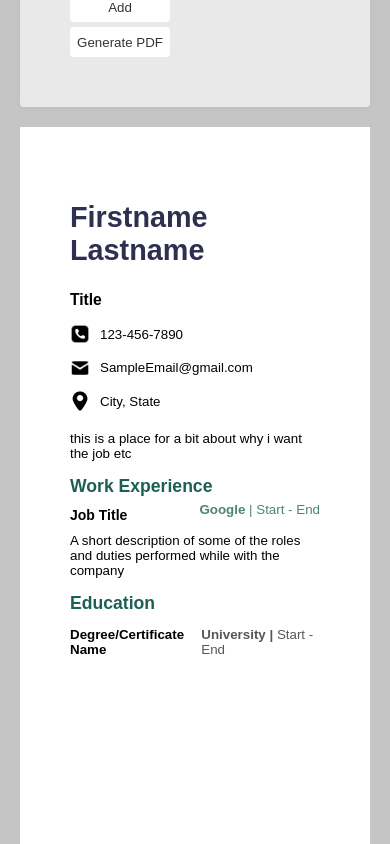
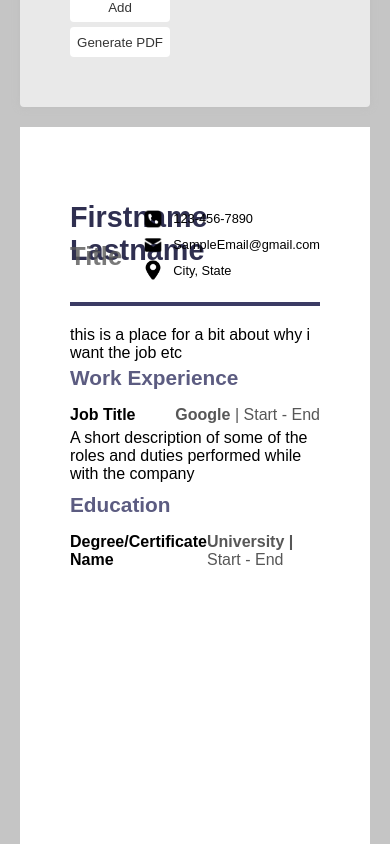
Before and after one commit to lifeofbry19/cv-project, a React (Create React App) app: page /resume-builder in a window 390 px wide. Shown: the part 1160-2004 px from the top of the page. Built offline with nearby package versions, Linux system fonts and the light colour scheme.

Commit message:
added css modules

```diff
--- a/src/components/CvOutput.js
+++ b/src/components/CvOutput.js
@@ -4,7 +4,7 @@ import ExperienceOutput from "./ExperienceOutput";
 import PhoneImage from "../images/PhoneImage.png";
 import MailIcon from "../images/MailIcon.png";
 import LocationIcon from "../images/LocationIcon.png";
-import styles from "./CvOutputOne.css";
+import styles from "./CvOutputOne.module.css";
 
 const CvOutput = ({ personalInfo, workExperience, educationExperience }) => {
   const workExpComponents = workExperience.map((job) => {
@@ -30,9 +30,9 @@ const CvOutput = ({ personalInfo, workExperience, educationExperience }) => {
   });
 
   return (
-    <div className="cv-output">
-      <div className={styles["cv-header"]}>
-        <h2 className="name-output">
+    <div className={styles.cvOutput}>
+      <div className={styles.cvHeader}>
+        <h2 className={styles.nameOutput}>
           <strong>
             {personalInfo.name ? personalInfo.name : "Firstname Lastname"}
           </strong>
@@ -42,29 +42,29 @@ const CvOutput = ({ personalInfo, workExperience, educationExperience }) => {
         </h3>
 
         <div className={styles.icons}>
-          <p className="number-output">
+          <p className={styles.numberOutput}>
             <img src={PhoneImage}></img>
             {personalInfo.phone ? personalInfo.phone : "123-456-7890"}
           </p>
-          <p className="email-output">
+          <p className={styles.emailOutput}>
             <img src={MailIcon}></img>
             {personalInfo.email ? personalInfo.email : "SampleEmail@gmail.com"}
           </p>
-          <p className="location-output">
+          <p className={styles.locationOutput}>
             <img src={LocationIcon}></img>
             {personalInfo.address ? personalInfo.address : "City, State"}
           </p>
         </div>
       </div>
-      <div className="description">
+      <div className={styles.description}>
         {personalInfo.description
           ? personalInfo.description
           : "this is a place for a bit about why i want the job etc"}
       </div>
-      <h3 className="experience-title">Work Experience</h3>
-      <div className="work-experience">{workExpComponents}</div>
-      <h3 className="experience-title">Education</h3>
-      <div className="education-experience">{educationComponents}</div>
+      <h3 className={styles.experienceTitle}>Work Experience</h3>
+      <div className={styles.workExperience}>{workExpComponents}</div>
+      <h3 className={styles.experienceTitle}>Education</h3>
+      <div className={styles.educationExperience}>{educationComponents}</div>
     </div>
   );
 };
--- a/src/components/CvOutputOne.css
+++ b/src/components/CvOutputOne.module.css
@@ -1,4 +1,4 @@
-.cv-output {
+.cvOutput {
   height: 1000px;
   padding: 50px;
   margin-top: 20px;
@@ -6,7 +6,7 @@
   margin-left: 20px;
   background-color: white;
 }
-.cv-header {
+.cvHeader {
   display: grid;
   grid-template: 55px 60px / 1fr 1fr 1fr;
 
@@ -17,7 +17,7 @@
   border-bottom: 4px solid rgb(59, 59, 100);
   padding-bottom: 10px;
 }
-.name-output {
+.nameOutput {
   grid-area: name;
   display: flex;
   align-items: start;
@@ -47,18 +47,18 @@ img {
   height: 20px;
   width: 20px;
 }
-.number-output {
+.numberOutput {
   display: flex;
   gap: 10px;
   align-items: center;
 }
 
-.email-output {
+.emailOutput {
   display: flex;
   gap: 10px;
   align-items: center;
 }
-.location-output {
+.locationOutput {
   display: flex;
   gap: 10px;
   align-items: center;
@@ -70,7 +70,7 @@ img {
   height: 30px;
 }
 
-.experience-title {
+.experienceTitle {
   color: rgb(92, 92, 129);
   margin: 0;
   margin-top: 10px;
@@ -79,29 +79,29 @@ img {
 
 /* Work Experience */
 
-.work-experience {
+.workExperience {
   display: flex;
   flex-direction: column;
 }
-.title-and-dates {
+.titleAndDates {
   display: flex;
   justify-content: space-between;
   color: rgb(87, 87, 87);
 }
-.job-title {
+.jobTitle {
   color: black;
   margin-bottom: 5px;
 }
 .dates {
   margin-bottom: 0;
 }
-.job-description {
+.jobDescription {
   margin: 0;
 }
 
 /* Education */
 
-.degree-and-uni {
+.degreeAndUni {
   display: flex;
   justify-content: space-between;
   color: rgb(87, 87, 87);
--- a/src/components/EducationOutput.js
+++ b/src/components/EducationOutput.js
@@ -1,15 +1,16 @@
 import React from "react";
+import styles from "./CvOutputOne.module.css";
 
 const EducationOutput = ({ school, educationExperience, id }) => {
   return (
     <div className="education-experience">
-      <div className="degree-and-uni">
-        <p className="degree">
+      <div className={styles.degreeAndUni}>
+        <p className={styles.degree}>
           <strong>
             {school.degree ? school.degree : "Degree/Certificate Name"}
           </strong>
         </p>
-        <p className="uni">
+        <p className={styles.uni}>
           <strong>
             {school.university ? school.university : "University"} |{" "}
           </strong>
--- a/src/components/ExperienceOutput.js
+++ b/src/components/ExperienceOutput.js
@@ -1,18 +1,19 @@
 import React from "react";
+import styles from "./CvOutputOne.module.css";
 
 const ExperienceOutput = ({ workExperience, job, id }) => {
   return (
-    <div className="work-experience">
-      <div className="title-and-dates">
-        <p className="job-title">
+    <div className={styles.workExperience}>
+      <div className={styles.titleAndDates}>
+        <p className={styles.jobTitle}>
           <strong>{job.position ? job.position : "Job Title"}</strong>
         </p>
-        <p className="dates">
+        <p className={styles.dates}>
           <strong>{job.company ? job.company : "Google"}</strong> |{" "}
           {job.start ? job.start : "Start"} - {job.end ? job.end : "End"}
         </p>
       </div>
-      <p className="job-description">
+      <p className={styles.jobDescription}>
         {job.description
           ? job.description
           : "A short description of some of the roles and duties performed while with the company"}
--- a/src/components/template-two/CvTemplateTwo.js
+++ b/src/components/template-two/CvTemplateTwo.js
@@ -1,5 +1,5 @@
 import React from "react";
-import styles from "./CvTemplateTwo.css";
+import styles from "./CvTemplateTwo.module.css";
 import EducationOutputTwo from "./EducationOutputTwo";
 import ExperienceOutputTwo from "./ExperienceOutputTwo";
 import PhoneImage from "../../images/PhoneImage.png";
@@ -34,37 +34,35 @@ const CvTemplateTwo = ({
   });
 
   return (
-    <div className="cv-output">
-      <div className="cv-header">
-        <div className="name-output">
+    <div className={styles.cvOutput}>
+      <div className={styles.cvHeader}>
+        <div className={styles.nameOutput}>
           <h2>{personalInfo.name ? personalInfo.name : "Your Name Here"} |</h2>
           <h2 style={{ paddingLeft: "10px" }}>
             {" "}
             {personalInfo.title ? personalInfo.title : "Title"}
           </h2>
         </div>
-        <div className="location-number-email">
-          <p className="location">
+        <div className={styles.locationNumberEmail}>
+          <p className={styles.location}>
             {personalInfo.address ? personalInfo.address : "City, State"} |
           </p>
-          <p className="number">
-            {personalInfo.phone ? personalInfo.phone : "123-456-7890"} |
-          </p>
-          <p className="email">
+          <p>{personalInfo.phone ? personalInfo.phone : "123-456-7890"} |</p>
+          <p>
             {personalInfo.email ? personalInfo.email : "SampleEmail@gmail.com"}
           </p>
         </div>
       </div>
-      <h3 className="experience-title">Technologies</h3>
-      <div className="technologies">
+      <h3 className={styles.experienceTitle}>Technologies</h3>
+      <div className={styles.technologies}>
         {personalInfo.description
           ? personalInfo.description
           : "This is a place for a bit about myself and the tech I use"}
       </div>
-      <h3 className="experience-title">Education</h3>
-      <div className="education-experience">{educationComponents}</div>
-      <h3 className="experience-title">Work Experience</h3>
-      <div className="work-experience">{workExpComponents}</div>
+      <h3 className={styles.experienceTitle}>Education</h3>
+      <div className={styles.educationExperience}>{educationComponents}</div>
+      <h3 className={styles.experienceTitle}>Work Experience</h3>
+      <div className={styles.workExperience}>{workExpComponents}</div>
     </div>
   );
 };
--- a/src/components/template-two/CvTemplateTwo.css
+++ b/src/components/template-two/CvTemplateTwo.module.css
@@ -1,11 +1,21 @@
-.cv-header {
+.cvOutput {
+  height: 1000px;
+  padding: 50px;
+  margin-top: 20px;
+  margin-right: 20px;
+  margin-left: 20px;
+  background-color: white;
+}
+.cvHeader {
   display: flex;
   justify-content: flex-start;
   flex-direction: column;
   border: none;
 }
-
-.name-output > h2 {
+.nameOutput {
+  display: flex;
+}
+.nameOutput > h2 {
   display: flex;
   align-items: center;
   font-size: 30px;
@@ -14,23 +24,23 @@
 .technologies {
   margin-top: 10px;
 }
-.location-number-email {
+.locationNumberEmail {
   display: flex;
   gap: 5px;
   font-size: 14px;
 }
-.experience-title {
+.experienceTitle {
   color: rgb(28, 96, 84);
   font-size: 1.1rem;
   margin-top: 15px;
 }
 
-.university-title {
+.universityTitle {
   font-size: 0.9rem;
   margin-bottom: 5px;
   margin-top: 15px;
 }
-.degree-list {
+.degreeList {
   margin-top: 0;
   padding-left: 15px;
 }
@@ -39,8 +49,11 @@
   color: rgb(76, 132, 121);
   margin-top: 5px;
 }
-.job-title {
+.jobTitle {
   font-size: 14px;
   margin-top: 10px;
   margin-bottom: 10px;
 }
+.jobDescription {
+  margin: 0;
+}
--- a/src/components/template-two/EducationOutputTwo.js
+++ b/src/components/template-two/EducationOutputTwo.js
@@ -1,19 +1,19 @@
 import React from "react";
-import styles from "./CvTemplateTwo.css";
+import styles from "./CvTemplateTwo.module.css";
 
 const EducationOutput = ({ school, educationExperience, id }) => {
   return (
-    <div className="education-experience">
-      <h4 className="university-title">
+    <div className={styles.educationExperience}>
+      <h4 className={styles.universityTitle}>
         {school.university ? school.university : "University"}
       </h4>
-      <ul className="degree-list">
+      <ul className={styles.degreeList}>
         <li>
           {school.from ? school.from : "Start"} -{" "}
           {school.to ? school.to : "End"}
         </li>
         <li>{school.degree ? school.degree : "Degree/Certificate Name"}</li>
-        {school.description !== "" ? <li>{school.description}</li> : ""}
+        {school.description ? <li>{school.description}</li> : ""}
       </ul>
     </div>
   );
--- a/src/components/template-two/ExperienceOutputTwo.js
+++ b/src/components/template-two/ExperienceOutputTwo.js
@@ -1,19 +1,19 @@
 import React from "react";
-import styles from "./CvTemplateTwo.css";
+import styles from "./CvTemplateTwo.module.css";
 
 const ExperienceOutput = ({ workExperience, job, id }) => {
   return (
-    <div className="work-experience">
-      <div className="dates">
+    <div className={styles.workExperience}>
+      <div className={styles.dates}>
         {job.start ? job.start : "Start"} - {job.end ? job.end : "End"}
       </div>
-      <div className="job-title">
+      <div className={styles.jobTitle}>
         <strong>
           {job.position ? job.position : "Job Title"} |{" "}
           {job.company ? job.company : "Company"}
         </strong>
       </div>
-      <div className="job-description">
+      <div className={styles.jobDescription}>
         {job.description
           ? job.description
           : "A short description of some of the roles and duties performed while with the company"}
--- a/src/pages/Home.js
+++ b/src/pages/Home.js
@@ -1,7 +1,7 @@
 import React from "react";
 import ResumeTemplate1 from "../images/ResumeTemplate1.png";
 import ResumeTemplate2 from "../images/ResumeTemplate2.png";
-import styles from "./Home.css";
+import styles from "./Home.module.css";
 
 const Home = ({ setTemplateSelected }) => {
   const handleClick = (e) => {
@@ -11,12 +11,12 @@ const Home = ({ setTemplateSelected }) => {
   };
   return (
     <>
-      <section className="home-page">
-        <nav className="home-header">
+      <section className={styles.homePage}>
+        <nav className={styles.homeHeader}>
           <h3>Resume Builder</h3>
           <h3>Explore Templates</h3>
         </nav>
-        <div className="welcome-text">
+        <div className={styles.welcomeText}>
           <h1>Welcome to Resume Builder! This is where you get the job.</h1>
           <h4>
             A quick and easy way to create your resume. Select one of our
@@ -26,11 +26,11 @@ const Home = ({ setTemplateSelected }) => {
           </h4>
         </div>
       </section>
-      <section className="template-wrapper">
-        <h1 className="template-title">
-          <span className="hl"></span>Choose a template to get started
+      <section className={styles.templateWrapper}>
+        <h1 className={styles.templateTitle}>
+          <span></span>Choose a template to get started
         </h1>
-        <div className="templates">
+        <div className={styles.templates}>
           <a href="/resume-builder" onClick={handleClick}>
             <img id={0} src={ResumeTemplate1} alt="" />
           </a>
--- a/src/pages/Home.css
+++ b/src/pages/Home.module.css
@@ -5,7 +5,7 @@ body {
   background-attachment: fixed;
   background-size: cover;
 }
-nav {
+.homeHeader {
   position: absolute;
   top: 0;
   height: 50px;
@@ -24,7 +24,7 @@ nav > h3 {
 nav > h3:hover {
   background: linear-gradient(180deg, rgba(255, 255, 255, 0) 65%, #ffd0ae 65%);
 }
-.home-page {
+.homePage {
   display: flex;
   justify-content: center;
   align-items: center;
@@ -32,7 +32,7 @@ nav > h3:hover {
   flex-direction: column;
 }
 
-.welcome-text {
+.welcomeText {
   display: flex;
   justify-content: center;
   align-items: center;
@@ -44,17 +44,17 @@ nav > h3:hover {
   flex-direction: column;
   padding: 50px;
 }
-.welcome-text > h1 {
+.welcomeText > h1 {
   font-size: 50px;
 }
 
-.template-wrapper {
+.templateWrapper {
   padding-bottom: 50px;
   display: flex;
   flex-direction: column;
 }
 
-.template-title {
+.templateTitle {
   align-self: center;
   margin: 0;
   width: fit-content;
@@ -68,7 +68,7 @@ nav > h3:hover {
   gap: 50px;
 }
 
-.template-two {
+.templateTwo {
   height: 100px;
   width: 100px;
 }
@@ -86,19 +86,24 @@ nav > h3:hover {
 }
 
 @media only screen and (max-width: 500px) {
-  .welcome-text > h4 {
+  .welcomeText > h4 {
     visibility: hidden;
   }
   nav > h3 {
     font-size: 15px;
   }
-  .welcome-text > h1 {
+  .welcomeText > h1 {
     font-size: 30px;
     display: flex;
     justify-content: center;
     align-items: center;
   }
-  .home-page {
+  .homePage {
     gap: 10%;
   }
+  .templates {
+    flex-direction: column;
+    justify-content: center;
+    align-items: center;
+  }
 }
--- a/src/pages/ResumeBuilder.js
+++ b/src/pages/ResumeBuilder.js
@@ -16,7 +16,7 @@ function ResumeBuilder({ templateSelected }) {
     { position: "", description: "", company: "", from: "", to: "", id: 0 },
   ]);
   const [educationExperience, setEducationExperience] = useState([
-    { university: "", description: "", degree: "", from: "", to: "", id: 0 },
+    { university: "", degree: "", from: "", to: "", id: 0 },
   ]);
 
   const handleClick = (e) => {
```
